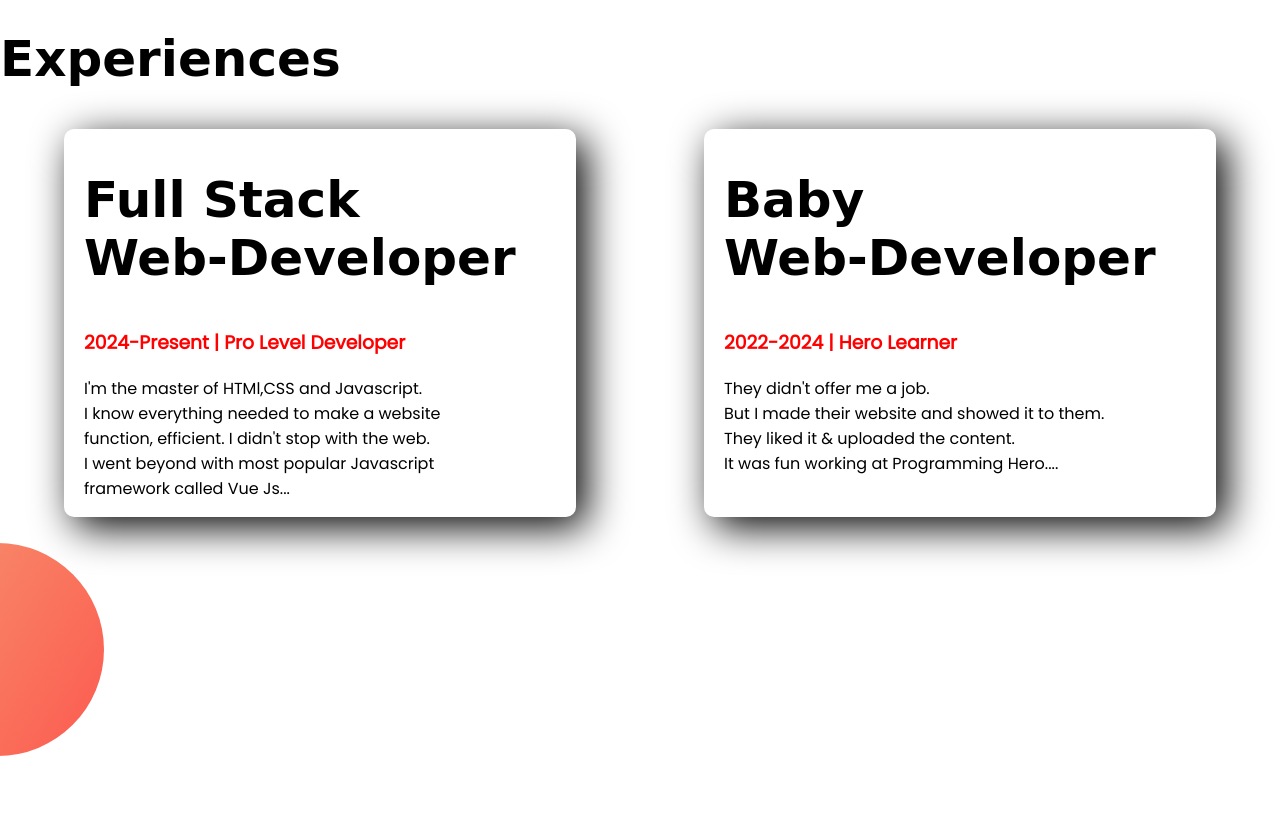
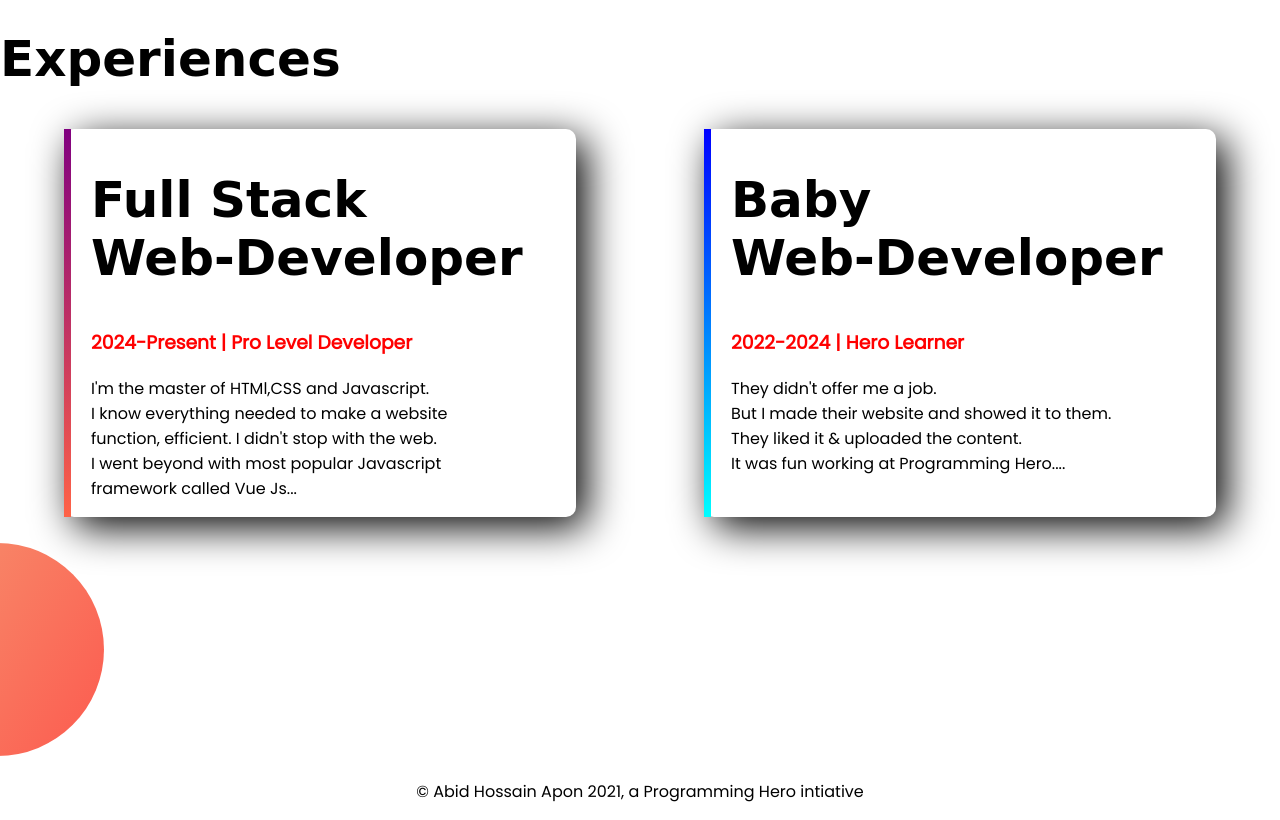
Before and after one commit to Abidapon/developer-portfolio, a plain HTML site: page index.html in a window 1280 px wide. Shown: the part 1500-2320 px from the top of the page. Before the commit the page ends 2263 px from the top, so only its background shows below. Drawn offline with Linux system fonts and the light colour scheme; a web font is replaced by a local one.

Commit message:
git mission succesful

```diff
--- a/index.html
+++ b/index.html
@@ -74,7 +74,7 @@
 
 
         <div class="flexibale-container">
-            <div class="ex-item">
+            <div id="web" class="ex-item">
 
                 <h1 class="body">Full Stack <br> Web-Developer</h>
                     <h3 class="lal">2024-Present | Pro Level Developer</h3>
@@ -84,7 +84,7 @@
                         <br>framework called Vue Js...
                     </p>
             </div>
-            <div class="ex-item">
+            <div id="web-ex" class="ex-item">
                 <h1 class="body">Baby <br> Web-Developer</h1>
                 <h3 class="lal">2022-2024 | Hero Learner</h3>
                 <p>They didn't offer me a job. <br> But I made their website and showed it to them. <br> They liked it &
@@ -98,6 +98,9 @@
             <img src="images/exp-bg.png" alt="">
         </div>
     </section>
+    <footer>
+        <p>© Abid Hossain Apon 2021, a Programming Hero intiative</p>
+    </footer>
 
 
 
--- a/style.css
+++ b/style.css
@@ -45,6 +45,19 @@ body{
     background-repeat: no-repeat;
     background-position: right;
 }
+#web-ex{
+    border-left: 7px solid;
+    border-image: linear-gradient(blue, cyan);
+    border-image-slice: 1;
+}
+#web{
+    border-left: 7px solid;
+    border-image: linear-gradient(purple, tomato);
+    border-image-slice: 1;
+}
+footer p {
+    text-align: center;
+}
 
 .half-width{
     width: 50%;
```
Also changed, not shown: showOff/20210114_210148-01-01.jpeg (deleted), showOff/20210415_134350 (1).jpg (deleted), showOff/20210415_134758.jpg (deleted), 2 other files.
